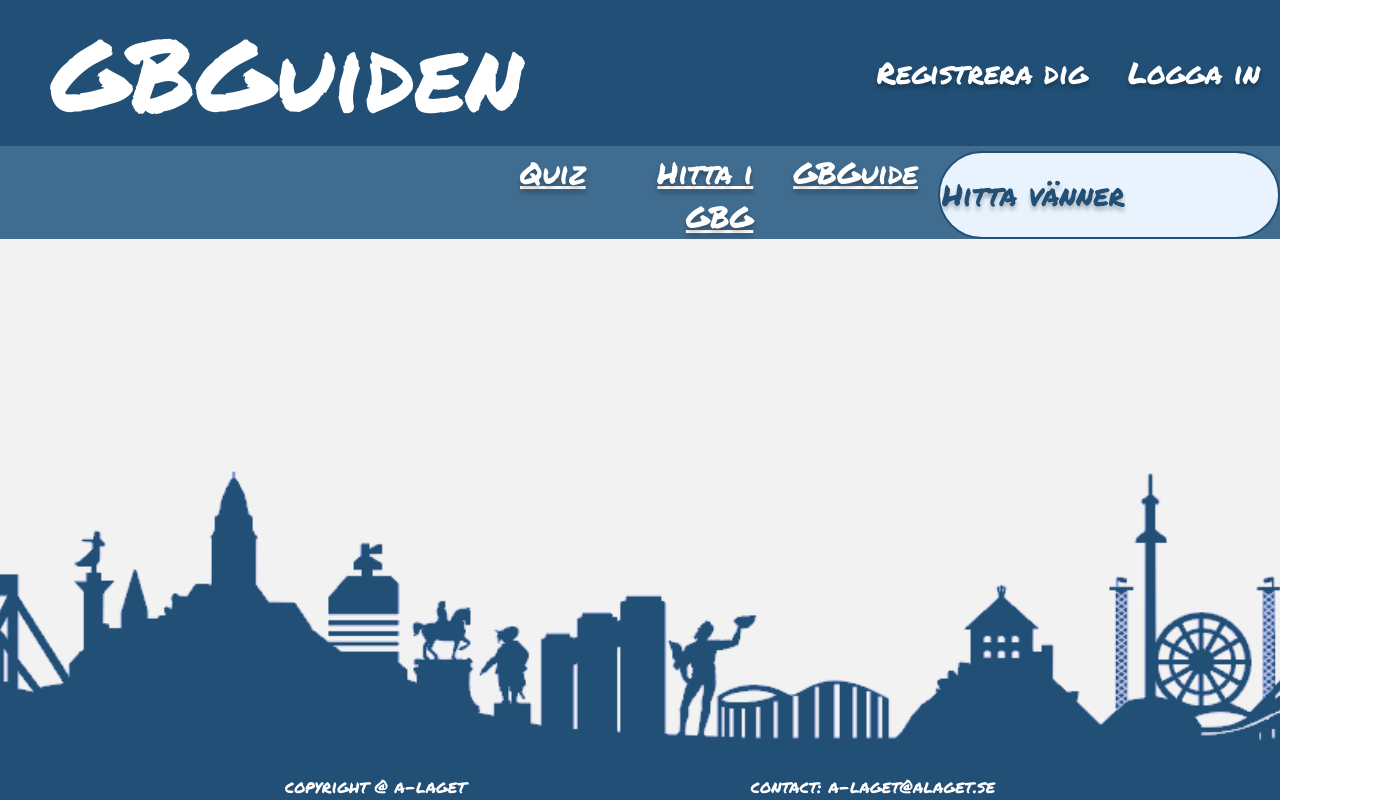
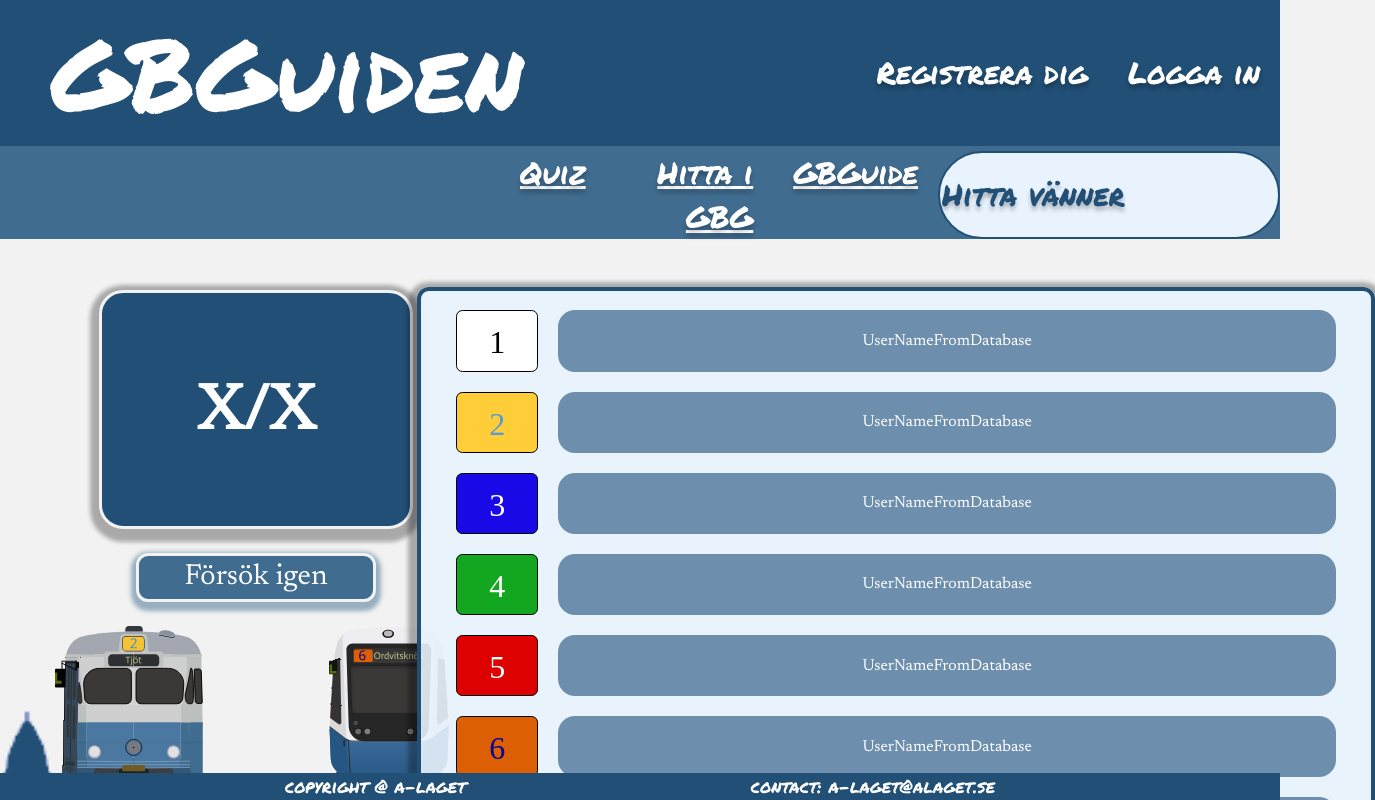
Before and after one commit to Goteborgs-guiden/Gotehenburg-guide, a Vue app in the folder frontend/: page /HighscorePage in a window 1280 px wide. Shown: the top 800 px of the page, 1375 px wide, since content can reach past the window. Built offline with nearby package versions, Linux system fonts and the light colour scheme.

Commit message:
Add more css to HighscorePage

```diff
--- a/frontend/src/router/index.js
+++ b/frontend/src/router/index.js
@@ -43,8 +43,12 @@ const router = createRouter({
       path: '/Profile',
       name: 'Profile',
       component: () => import('../views/ProfilePage.vue')
+    },
+    {
+      path: '/HighscorePage',
+      name: 'HighscorePage',
+      component: () => import('../views/HighscorePage.vue')
     }
-
   ]
 })
 
--- a/frontend/src/views/HighscorePage.vue
+++ b/frontend/src/views/HighscorePage.vue
@@ -1,23 +1,32 @@
-<script setup>
-</script>
+<script setup></script>
 <template>
+  <link
+    href="https://fonts.googleapis.com/css2?family=Noto+Sans+Osmanya&display=swap"
+    rel="stylesheet"
+  />
+  <link href="https://fonts.googleapis.com/css2?family=Newsreader&display=swap" rel="stylesheet" />
+
   <div class="grid-container">
-
-<div class="scoreboard">
+    <div class="scoreboard item1">
       <h1>X/X</h1>
     </div>
-<div >
+    <div class="item2">
       <button class="redo">Försök igen</button>
     </div>
 
-
-<div class="quiz-link">
-    <a href="#" class="quiz-link-indiv">svg-Spårvagn: länk till quiz 1, dialekt</a>
-    <a href="#" class="quiz-link-indiv">svg-Spårvagn: länk till quiz 2, ordvitsar</a>
-    <a href="#" class="quiz-link-indiv">svg-Spårvagn: länk till quiz 3, karta</a>
+    <div class="quiz-link item3">
+      <RouterLink class="RouterL" to="/AbcView">
+        <img src="../assets/img/old tramquiz 1.svg" alt="tramquiz1" />
+      </RouterLink>
+      <RouterLink class="RouterL" to="/OrdvitsarQuiz">
+        <img class="img2" src="../assets/img/new tramquiz 2.svg" alt="tramquiz2" />
+      </RouterLink>
+      <RouterLink class="RouterL" to="/MapQuizView">
+        <img src="../assets/img/middle old tramquiz 3.svg" alt="tramquiz3" />
+      </RouterLink>
     </div>
 
-<div class="highscore">
+    <div class="highscore item4">
       <table>
         <tr>
           <td class="position pos-1">1</td>
@@ -68,148 +77,178 @@
   </div>
 </template>
 <style scoped>
+.item1 {
+  grid-area: score;
+}
+.item2 {
+  grid-area: tryAgain;
+}
+.item3 {
+  grid-area: links;
+}
+.item4 {
+  grid-area: highs;
+}
 .grid-container {
   display: grid;
-    grid-template-area:
-    'scoreboard'
+  grid-template-columns: 20% 20% 20% 20% 20%;
+  grid-template-rows: 30% 10% 10% 50%;
+  grid-template-areas:
+    'score score highs highs highs'
+    'tryAgain tryAgain highs highs highs'
+    'links links highs highs highs'
+    'links links highs highs highs';
+  justify-items: center;
 }
 
 .scoreboard {
+  display: flex;
+  flex-direction: column;
+  align-items: center;
   border-radius: 24px;
-border: 3px solid #F1F2F1;
-background: #214F75;
-box-shadow: 0px 4px 4px 9px rgba(0, 0, 0, 0.30);
-
+  border: 3px solid #f1f2f1;
+  background: #214f75;
+  box-shadow: 0px 4px 4px 9px rgba(0, 0, 0, 0.3);
+  width: 60%;
   text-align: center;
-color: #FFF;
-font-family: Newsreader;
-font-style: normal;
-font-weight: 400;
-line-height: normal;
+  padding-top: 2.9rem;
+  color: #fff;
+  font-family: 'Newsreader';
+  font-size: xx-large;
+  margin-top: 10%;
 }
 
 .redo {
-border-radius: 24px;
-border: 3px solid #F1F2F1;
-background: #406C90;
-box-shadow: 0px 4px 4px 5px rgba(64, 108, 144, 0.50);
-color: #FFF;
-font-family: Newsreader;
-font-style: normal;
-font-weight: 400;
-line-height: normal;
+  width: 15rem;
+  height: 3.0625rem;
+  border-radius: 0.75rem;
+  border: 3px solid #f1f2f1;
+  background: #406c90;
+  box-shadow: 0px 4px 4px 5px rgba(64, 108, 144, 0.5);
+  color: #fff;
+  font-family: 'Newsreader';
+  font-size: 1.8125rem;
+  margin-top: 1.5rem;
 }
 
-.quiz-link-indiv {
-border-radius: 83px;
+/*.tramBack {
+  background: linear-gradient(180deg, #214f75 48.96%, rgba(33, 79, 117, 0) 100%);
+  width: 10.65625rem;
+  height: 11.5rem;
+  border-radius: 2.59375rem;
   opacity: 0.78;
-background: linear-gradient(180deg, #214F75 48.96%, rgba(33, 79, 117, 0.00) 100%);
+}*/
+
+img {
+  width: 30%;
+}
+
+.quiz-link {
+  text-align: center;
+}
+
+.img2 {
+  width: 25%;
+  margin-left: 5rem;
 }
 
 .highscore {
-border-radius: 24px;
-border: 4px solid #214F75;
-background: rgba(232, 243, 253, 0.90);
-box-shadow: 0px 4px 4px 9px rgba(0, 0, 0, 0.30);
+  width: 57.5rem;
+  height: 55.0625rem;
+  padding: 2%;
+  margin-top: 3rem;
+  border-radius: 0.75rem;
+  border: 4px solid #214f75;
+  background: rgba(232, 243, 253, 0.9);
+  box-shadow: 0px 4px 4px 9px rgba(0, 0, 0, 0.3);
+}
+
+.item4 {
+  display: flex;
+  flex-direction: column;
+  justify-content: center;
+}
+
+table {
+  border-spacing: 1.3rem;
+}
+
+td {
+  height: 3.7rem;
+}
+
+.user {
+  border-radius: 17px;
+  background: rgba(64, 108, 144, 0.73);
+  text-align: center;
+  color: #fff;
+  border: 2.22rem;
+  font-family: 'Newsreader';
 }
 
 .position {
-border-radius: 6px;
+  width: 4.9rem;
+  height: 3.125rem;
+  border-radius: 0.4rem;
   border: 1px solid #000;
-background: #FFF;
+  background: #fff;
   text-align: center;
   color: #000;
-font-family: Nikukyu;
-font-size: 57px;
-font-style: normal;
-font-weight: 400;
-line-height: normal;
+  font-family: 'Noto Sans Osmanya';
+  font-size: xx-large;
 }
 
 .pos-1 {
-border-radius: 6px;
-border: 1px solid #000;
-background: #FFF;
+  background: #fff;
   color: #000;
-font-family: Nikukyu;
-font-size: 57px;
-font-style: normal;
-font-weight: 400;
-line-height: normal;
 }
 
 .pos-2 {
-border-radius: 6px;
-border: 1px solid #000;
-background: #FFCD37;
-color: #599BD6;
+  background: #ffcd37;
+  color: #599bd6;
 }
 
-.pos-3{
-border-radius: 6px;
-border: 1px solid #000;
-background: #1A09E7;
-color: #FFF;
+.pos-3 {
+  background: #1a09e7;
+  color: #fff;
 }
 
 .pos-4 {
-border-radius: 6px;
-border: 1px solid #000;
-background: #12A621;
-color: #FFF;
+  background: #12a621;
+  color: #fff;
 }
 
 .pos-5 {
-border-radius: 6px;
-border: 1px solid #000;
-background: #DE0101;
-color: #FFF;
+  background: #de0101;
+  color: #fff;
 }
 
 .pos-6 {
-border-radius: 6px;
-border: 1px solid #000;
-background: #DD5F04;
-color: #09068D;
+  background: #dd5f04;
+  color: #09068d;
 }
 
 .pos-7 {
-border-radius: 6px;
-border: 1px solid #000;
   background: rgba(112, 57, 33, 0.92);
 }
 
 .pos-8 {
-border-radius: 6px;
-border: 1px solid #000;
-background: #6D0370;
-color: #FFF;
+  background: #6d0370;
+  color: #fff;
 }
 
 .pos-9 {
-border-radius: 6px;
-border: 1px solid #000;
-background: #7CC9F4;
-color: #214F75;
+  background: #7cc9f4;
+  color: #214f75;
 }
 
 .pos-10 {
-border-radius: 6px;
-border: 1px solid #000;
-background: #7BCF8E;
+  background: #7bcf8e;
+  color: #177b82;
 }
 
 .pos-11 {
-border-radius: 6px;
   background: #151515;
-color: #D4D3D3;
-}
-
-.user {
-width: 100%;
-border-radius: 17px;
-background: rgba(64, 108, 144, 0.73);
-text-align: center;
-color: #FFF;
+  color: #d4d3d3;
 }
 </style>
```
Lines whose indentation alone changed are shown as unchanged.
